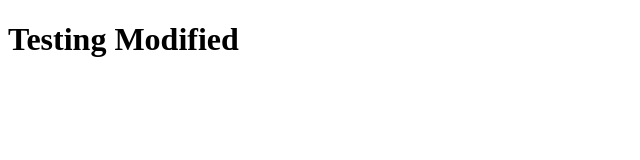
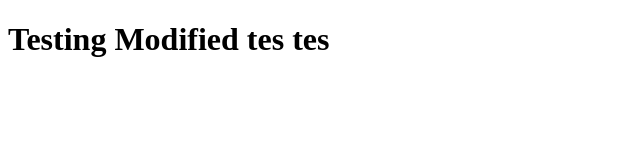
Before and after one commit to DandySultana/testing, a plain HTML site: page index.html in a window 1280 px wide. Shown: the whole page, without its empty margins (0-640 px from the left). Drawn offline with Linux system fonts and the light colour scheme.

Commit message:
Update index.html

```diff
--- a/index.html
+++ b/index.html
@@ -8,7 +8,7 @@
 </head>
 
 <body>
-    <h1>Testing Modified</h1>
+    <h1>Testing Modified tes tes</h1>
 </body>
 
 </html>
```
